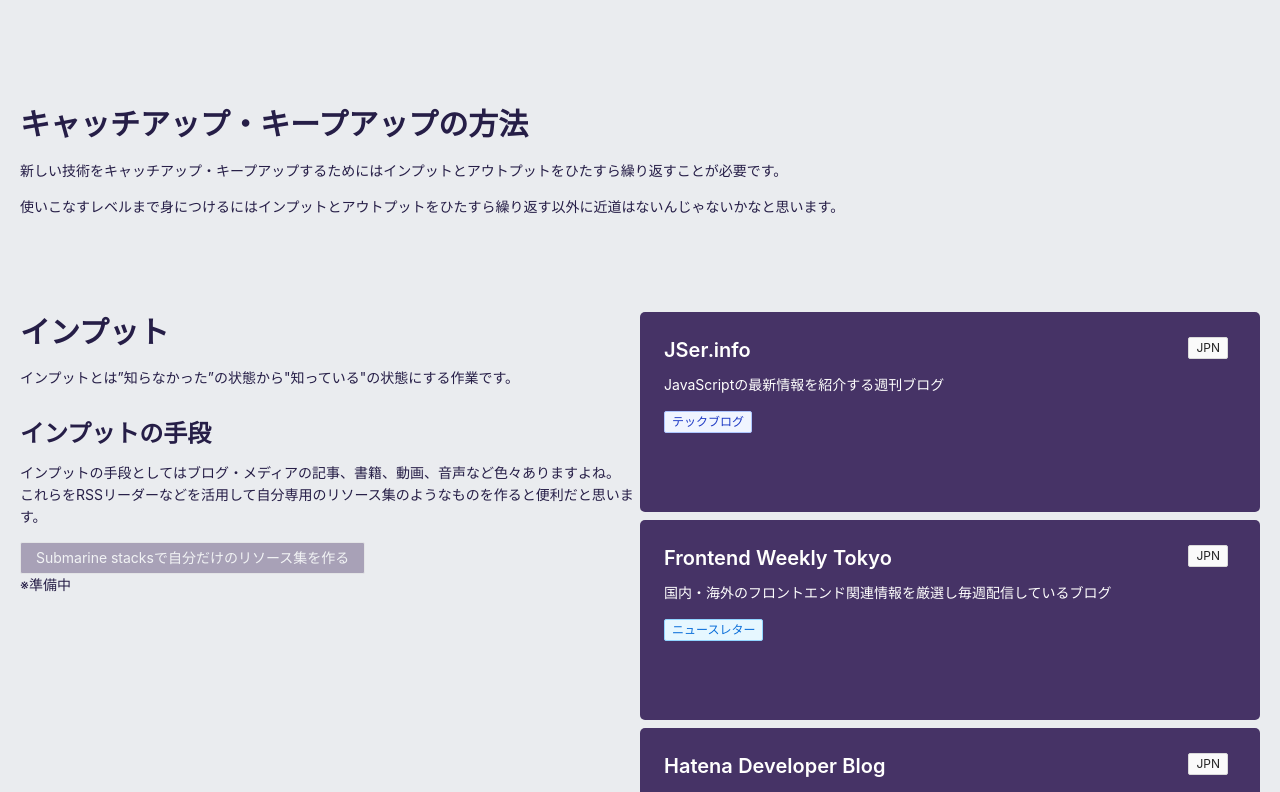
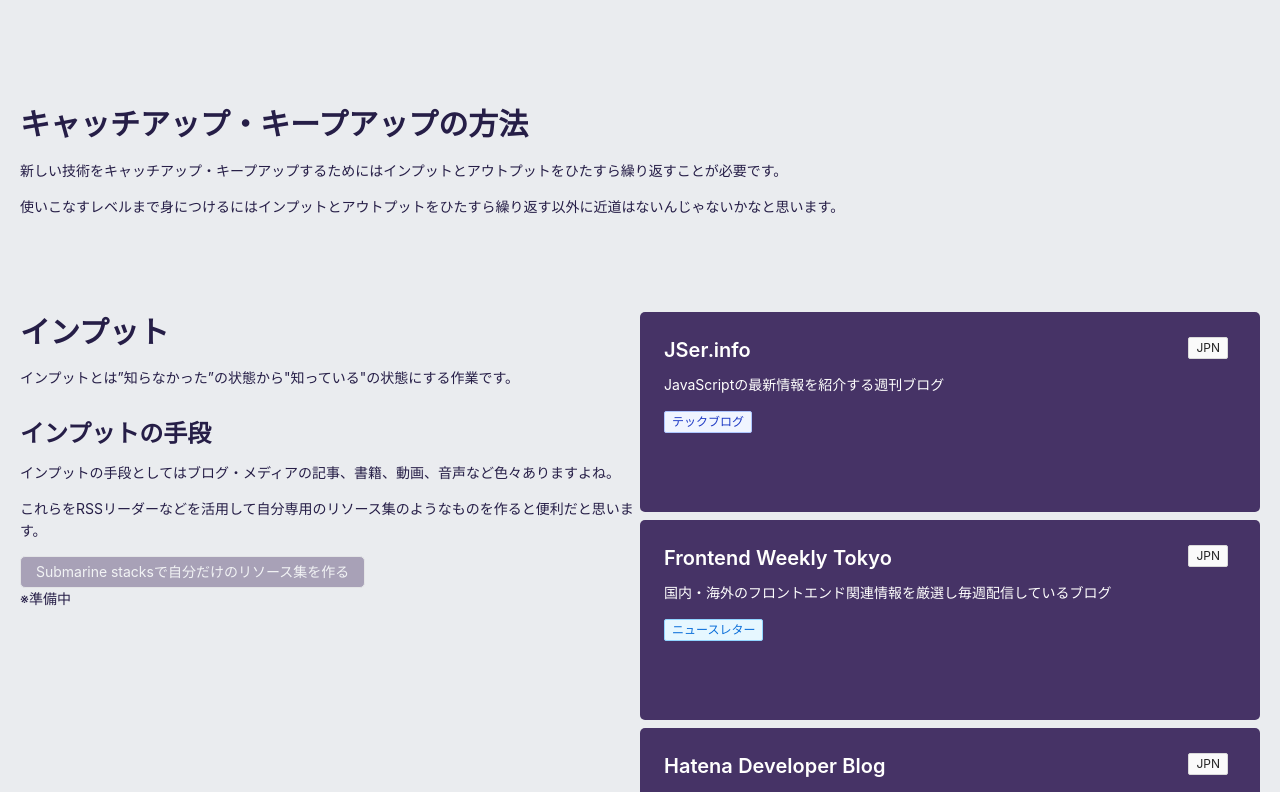
Before and after one commit to reactboy/fltngSbmrn_web, a React (Create React App) app: page /top in a window 1280 px wide. Shown: the top 792 px of the page. Built offline with nearby package versions, Linux system fonts and the light colour scheme.

Commit message:
fix: add radius to button

```diff
--- a/src/sections/Top/components/ResourceInput/index.tsx
+++ b/src/sections/Top/components/ResourceInput/index.tsx
@@ -62,7 +62,8 @@
                                     <Title level={3}>インプットの手段</Title>
                                     <Paragraph>
                                         インプットの手段としてはブログ・メディアの記事、書籍、動画、音声など色々ありますよね。
-                                        <br />
+                                    </Paragraph>
+                                    <Paragraph>
                                         これらをRSSリーダーなどを活用して自分専用のリソース集のようなものを作ると便利だと思います。
                                     </Paragraph>
                                 </Col>
--- a/src/styles/index.scss
+++ b/src/styles/index.scss
@@ -81,6 +81,7 @@
         .ant-btn {
             background-color: $COLOR-SECONDARY;
             color: $COLOR-WHITE;
+            border-radius: 5px;
             &[disabled] {
                 opacity: $DISABLED-OPACITY;
                 &:hover {
@@ -107,6 +108,7 @@
         .ant-btn {
             background-color: $COLOR-SECONDARY;
             color: $COLOR-WHITE;
+            border-radius: 5px;
             &[disabled] {
                 opacity: $DISABLED-OPACITY;
                 &:hover {
```
